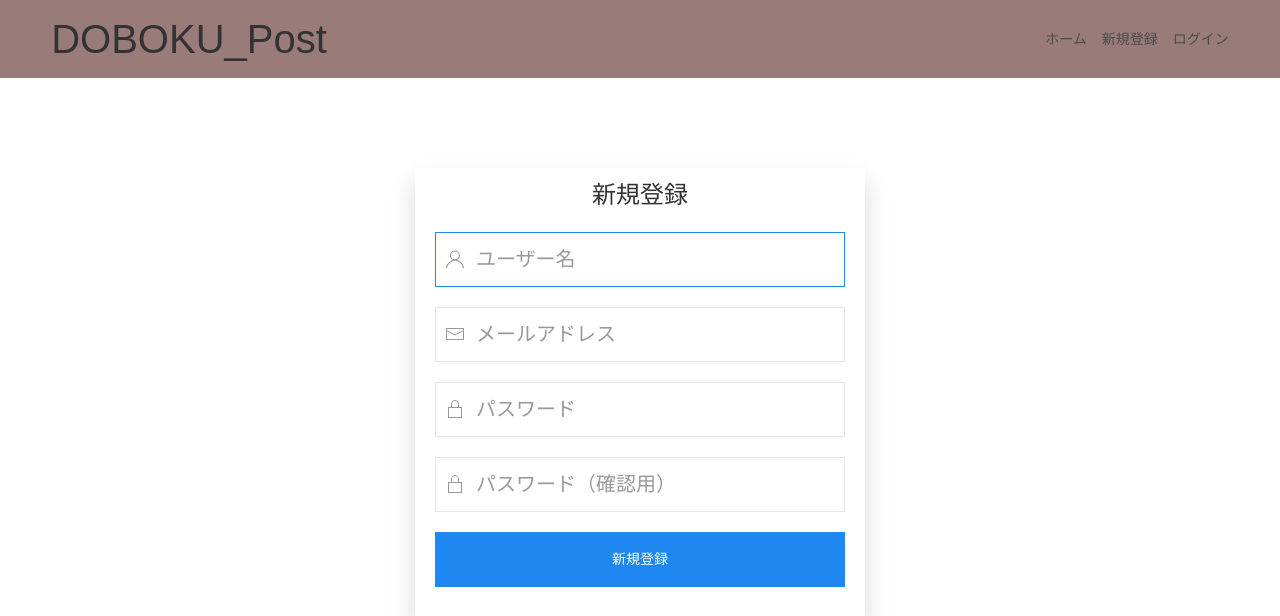
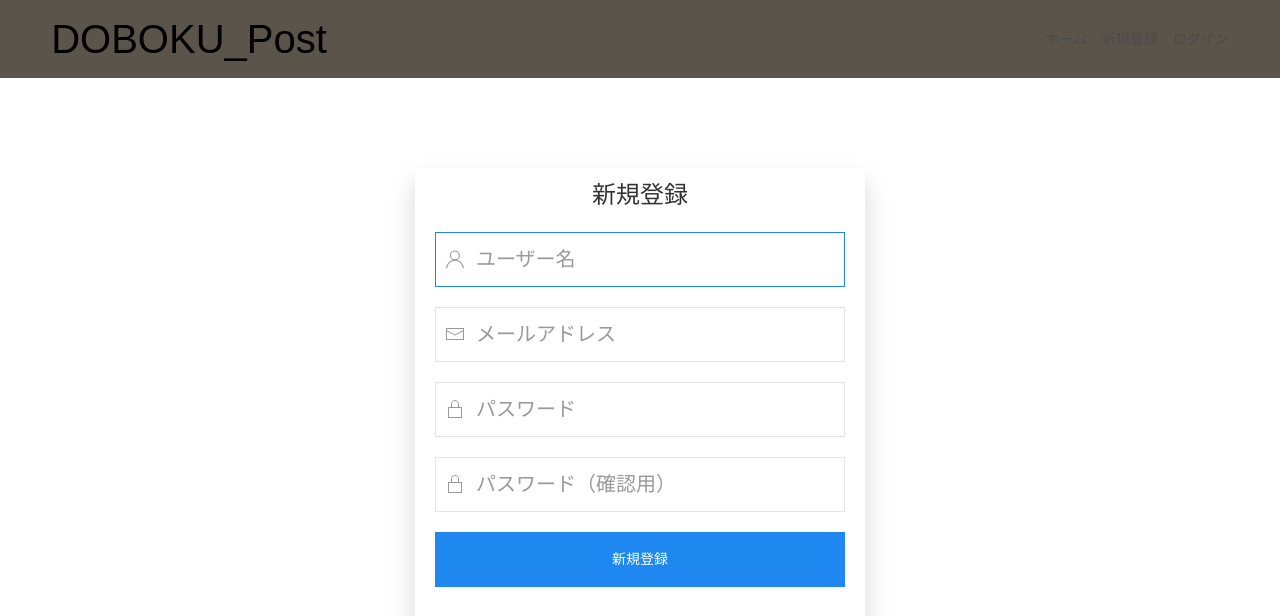
Before and after one commit to taki-21/doboku-post, a Django app: page /accounts/signup/ in a window 1280 px wide. Shown: the top 616 px of the page. Run offline with Django 3.2, Linux system fonts and the light colour scheme; some libraries are stand-ins or nearby versions.

Commit message:
Add: タイトルのアイコンを追加

```diff
--- a/static/css/style.css
+++ b/static/css/style.css
@@ -14,7 +14,7 @@ body {
     /* position: fixed; */
     top: 0;
     width: 100%;
-    background-color: #997C7A;
+    background-color: #5a544b;
     display: flex;
     align-items: center;
     margin-bottom: 20px;
@@ -52,11 +52,11 @@ a:hover {
 }
 
 .title {
-    color: #333333;
+    color: black;
 }
 
 a.title:hover {
-    color: #4b4b4b;
+    color: black;
 }
 
 ul {
--- a/templates/base.html
+++ b/templates/base.html
@@ -17,7 +17,7 @@
 <a href="{% url 'sns:form_view' %}" class="fixed-btn">新規投稿</a>
 <header class="title-header">
   <h1>
-    <a href="{% url 'sns:index' %}" class='title'>DOBOKU_Post</a>
+    <a href="{% url 'sns:index' %}" class='title'><img src='media/doboku.png' width="40" height="40">DOBOKU_Post</a>
   </h1>
   <nav>
     {% include 'parts/header.html' %}
```
